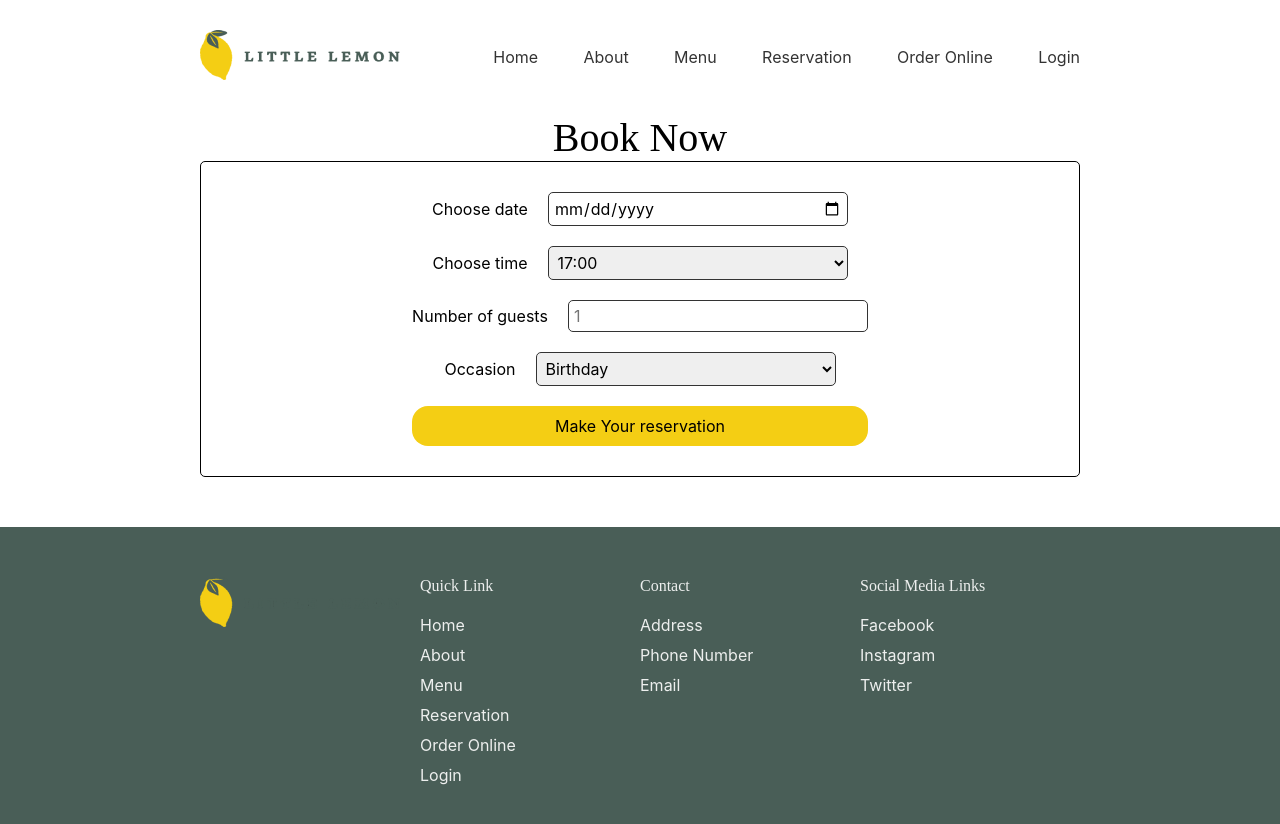
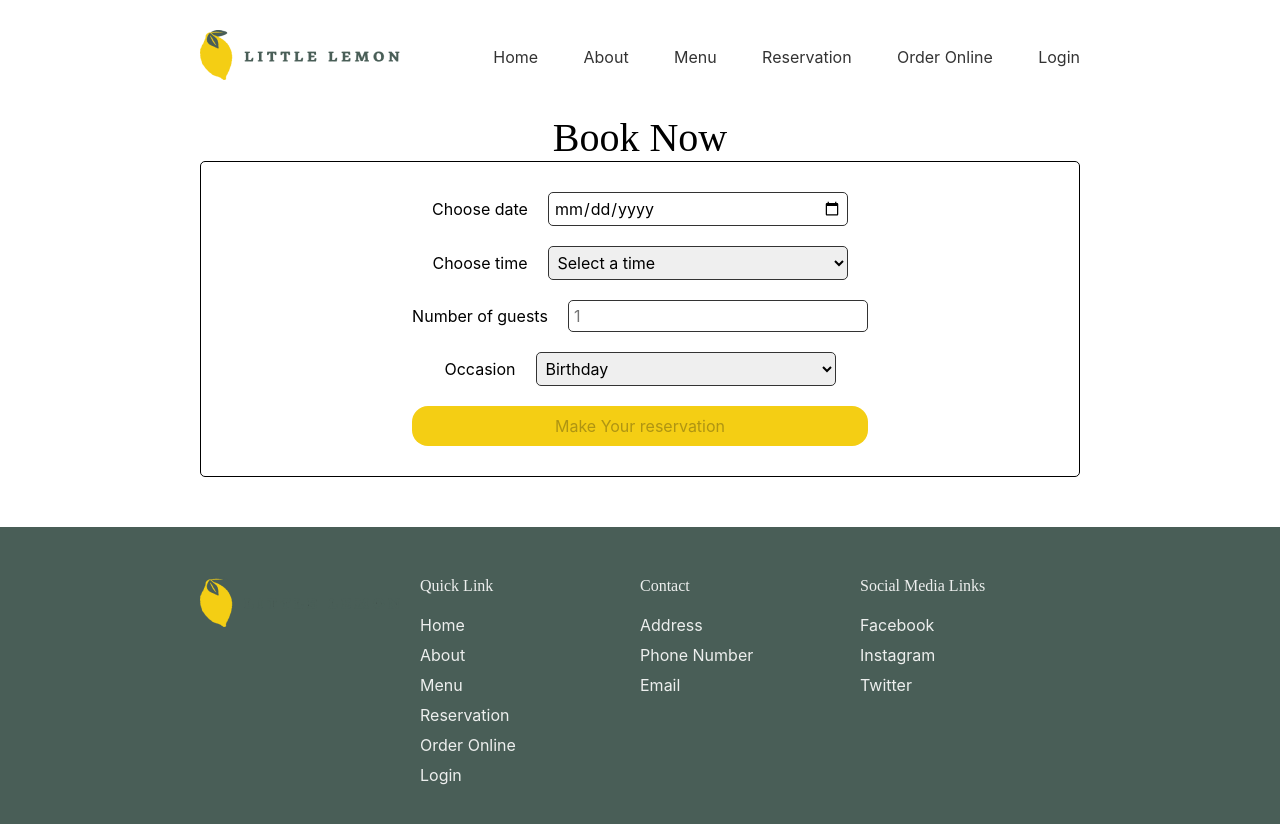
Before and after one commit to Samuel-jacobs/little-lemon-restuarant, a React (Create React App) app: page /Bookingpage in a window 1280 px wide. Shown: the top 824 px of the page. Built offline with nearby package versions, Linux system fonts and the light colour scheme; a web font is replaced by a local one.

Commit message:
new updates

```diff
--- a/package.json
+++ b/package.json
@@ -6,6 +6,7 @@
     "@testing-library/jest-dom": "^5.17.0",
     "@testing-library/react": "^13.4.0",
     "@testing-library/user-event": "^13.5.0",
+    "formik": "^2.4.5",
     "react": "^18.2.0",
     "react-dom": "^18.2.0",
     "react-icons": "^4.11.0",
--- a/src/App.css
+++ b/src/App.css
@@ -118,6 +118,10 @@ input, select {
   width: 100%;
 }
 
+div.error {
+  color: red;
+}
+
 @media  screen and (min-width: 1024px) {
   .wrapper {
     padding-inline: 200px;
--- a/src/components/BookingForm.jsx
+++ b/src/components/BookingForm.jsx
@@ -1,7 +1,7 @@
 import React from 'react'
 import { useState } from 'react';
 import { submitAPI } from './fakeAPI';
-import { useNavigate } from 'react-router-dom';
+
 
 function BookingForm( {availableTimes, dispatch, submitForm} ) {
   const [date, setDate] = useState("");
@@ -15,17 +15,63 @@ function BookingForm( {availableTimes, dispatch, submitForm} ) {
     occasion: occasion // Initialize time with a value
     // Add more form fields as needed
   });
+  const [dateError, setDateError] = useState('');
+  const [guestsError, setGuestsError] = useState('');
+  const [timeError, setTimeError] = useState('');
+
+  const isDateValid = (value) => {
+    const selectedDate = new Date(value);
+    const currentDate = new Date();
+    return selectedDate >= currentDate;
+  };
+
+  const isGuestsValid = (value) => {
+    const minGuests = 1; // Minimum number of guests
+    const maxGuests = 10; // Maximum number of guests
+    const parsedGuests = parseInt(value, 10);
+    return !isNaN(parsedGuests) && parsedGuests >= minGuests && parsedGuests <= maxGuests;
+  };
+
+
 
   const handleDateChange = (e) => {
     setDate(e.target.value);
     dispatch({ type: 'SET_DATE', payload: e.target.value });
+    if (!isDateValid(e.target.value)) {
+      setDateError('Please select a future date');
+    } else {
+      setDateError('');
+    }
+  }
+  const handleTimeChange = (e) => {
+    setTime(e.target.value);
 
+    if (e.target.value === "") {
+      setTimeError('Please select a time');
+    } else {
+      setTimeError('');
+    }
+  }
+  const handleGuestsChange = (e) => {
+    setGuests(e.target.value);
+    if (!isGuestsValid(e.target.value)) {
+      setGuestsError('please Select a number between 1 and 10')
+    } else {
+      setGuestsError('')
+    }
   }
 
   const handleSubmit = (e) => {
     e.preventDefault();
-    submitForm(formData);
+    submitForm(formData)
+
   }
+  // Enable or disable the submit button based on form validity
+  const isFormValid =
+    date && isDateValid(date) &&
+
+    guests && isGuestsValid(guests)
+
   return (
     <section className='wrapper'>
     <h2 className='bookingformheader'>Book Now</h2>
@@ -36,27 +82,48 @@ function BookingForm( {availableTimes, dispatch, submitForm} ) {
           value={date}
           type="date"
           name='date'
+          required={true}
           onChange={handleDateChange}
+          className={dateError ? '' : 'error'}
            />
+           {dateError && <div className="error">{ dateError }</div>}
       </div>
       <div className='form-item'>
         <label htmlFor="res-time">Choose time</label>
         <select
           value={time}
           name="time"
-          onChange={(e) => setTime(e.target.value)}
+          required={true}
+          onChange={handleTimeChange}
+          className={timeError ? '' : 'error'}
           >
-            {availableTimes.map((time) => <option key={time}>{time}</option>
+            <option value="">Select a time</option>
+            {availableTimes.map((time) => <option value={time} key={time}>
+              {time}
+            </option>
             )}
+            {timeError && <div className="error">{ timeError }</div>}
         </select>
+
       </div>
       <div className='form-item'>
         <label htmlFor="guests">Number of guests</label>
         <input
           value={guests}
           name='guests'
-          onChange={(e) => setGuests(e.target.value) }
-          type="number" placeholder="1" min="1" max="10" id="guests"/>
+
+          type="number"
+          placeholder="1"
+          // min="1" max="10"
+          required={true}
+          className={guestsError ? '' : 'error'}
+          onChange={ handleGuestsChange }
+          id="guests"/>
+          {guestsError && (
+          <div className="error">
+            Please enter a valid number of guests (between 1 and 10).
+          </div>
+        )}
       </div>
       <div className='form-item'>
         <label htmlFor="occasion">Occasion</label>
@@ -64,13 +131,16 @@ function BookingForm( {availableTimes, dispatch, submitForm} ) {
           value={occasion}
           name='occasion'
           onChange={(e) => setOccasion(e.target.value)}
-          id="occasion">
+          id="occasion"
+          required={true}
+          >
             <option>Birthday</option>
             <option>Anniversary</option>
         </select>
+
       </div>
 
-      <input className='submit' type="submit" value="Make Your reservation" />
+      <input className='submit' aria-label="On Click" type="submit" disabled={!isFormValid} value="Make Your reservation" />
     </form>
     </section>
   )
--- a/src/components/fakeAPI.js
+++ b/src/components/fakeAPI.js
@@ -2,8 +2,8 @@
 
 const availableTimesData = {
 
-  '2023-10-10': ['17:00', '18:00', '19:00'],
-  '2023-10-11': ['18:00', '19:00', '20:00'],
+  '2023-10-16': ['17:00', '18:00', '19:00'],
+  '2023-10-17': ['18:00', '19:00', '20:00'],
 
 };
 
```
Also changed, not shown: 1 other file (tests, documents, lock files or other folders).
